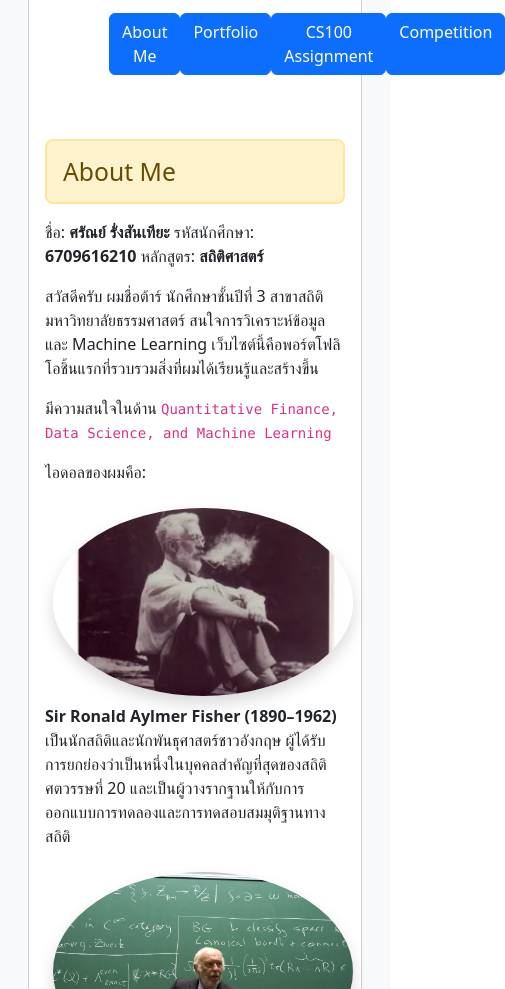
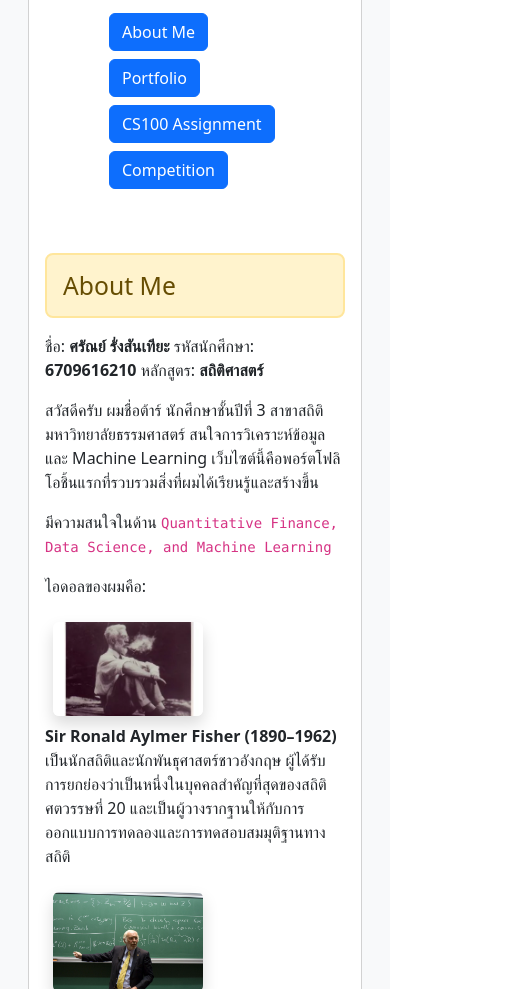
Before and after one commit to srsrsrs123/A2_6709616210, a plain HTML site: page index.html in a window 390 px wide. Shown: the part 151-1140 px from the top of the page, 505 px wide, since content can reach past the window. Drawn offline with nearby package versions, Linux system fonts and the light colour scheme.

Commit message:
Make layout responsive with Bootstrap #4
Add style.css, square profile images, navbar wrapping and a
responsive About Me column. Link Bootstrap Icons.

Closes #4

```diff
--- /dev/null
+++ b/css/style.css
@@ -0,0 +1,5 @@
+.profile-img {
+    width: 200px;
+    height: 200px;
+    object-fit: cover;
+}
--- a/index.html
+++ b/index.html
@@ -4,7 +4,9 @@
     <meta charset="UTF-8">
     <meta name="viewport" content="width=device-width, initial-scale=1.0">
     <title>Learning Portfolio</title>
+    <link rel = "stylesheet" href="css/style.css">
     <link rel = "stylesheet" href="css/bootstrap.min.css">
+    <link rel = "stylesheet" href="https://cdn.jsdelivr.net/npm/bootstrap-icons@1.13.1/font/bootstrap-icons.min.css">
 </head>
 
 <body>
@@ -14,7 +16,7 @@
                 <div class="row p-5 text-center">
                     <div class="col-12">
                         <h1 class="fw-bold">Learning Portfolio</h1>
-                        <div class="d-flex justify-content-between justify-content-center m-3">
+                        <div class="d-flex justify-content-between flex-wrap gap-2 m-3">
                             <a href="#about_me" class="btn btn-primary">About Me</a>
                             <a href="#portfolio" class="btn btn-primary">Portfolio</a>
                             <a href="#portfolio" class="btn btn-primary">CS100 Assignment</a>
@@ -24,7 +26,7 @@
                 </div>
 
                 <div class="row">
-                    <div class="col-auto">
+                    <div class="col-12 col-md-6">
                         <section id="about_me">
                             <div class="h2 alert alert-warning border-2 rounded-3" role="alert">
                                 About Me
@@ -35,9 +37,9 @@
                             <p>มีความสนใจในด้าน <code>Quantitative Finance, Data Science, and Machine Learning</code></p>
                             <p>ไอดอลของผมคือ: </p>
                             <section>
-                                <img class="img-fluid rounded-circle shadow m-2" alt="Ronald Aylmer Fisher" src="./media/untitled_design_2_0.png.webp">
+                                <img class="profile-img img-fluid rounded shadow m-2 w-50" alt="Ronald Aylmer Fisher" src="./media/untitled_design_2_0.png.webp">
                                 <p><b>Sir Ronald Aylmer Fisher (1890–1962)</b> เป็นนักสถิติและนักพันธุศาสตร์ชาวอังกฤษ ผู้ได้รับการยกย่องว่าเป็นหนึ่งในบุคคลสำคัญที่สุดของสถิติศตวรรษที่ 20 และเป็นผู้วางรากฐานให้กับการออกแบบการทดลองและการทดสอบสมมุติฐานทางสถิติ</p>
-                                <img class="img-fluid rounded-circle shadow m-2" alt="Jim Simons" src="./media/Jim-2048x1358.jpg">
+                                <img class="profile-img img-fluid rounded shadow m-2 w-50" alt="Jim Simons" src="./media/Jim-2048x1358.jpg">
                                 <p><b>Jim Simons (1938–2024)</b> เป็นนักคณิตศาสตร์ นักลงทุน และผู้ก่อตั้ง Renaissance Technologies ผู้ได้รับฉายา “Quant King” เพราะใช้คณิตศาสตร์และอัลกอริทึมในการลงทุน จนสร้างกองทุน Medallion Fund ที่ให้ผลตอบแทนสูงที่สุดในประวัติศาสตร์การเงิน</p>
                             </section>
                         </section>
```
